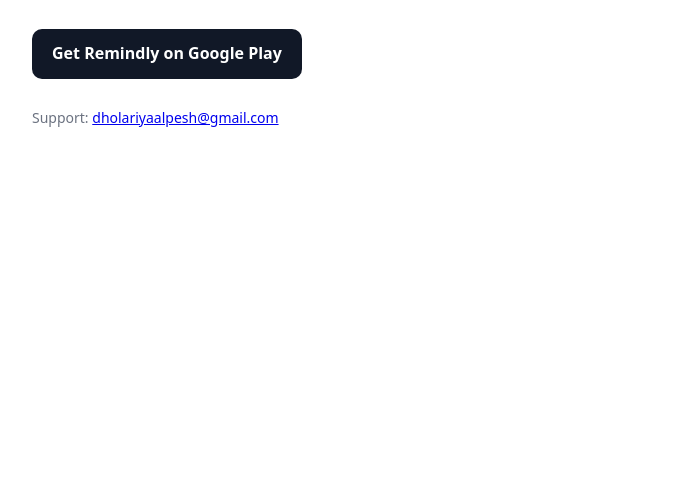
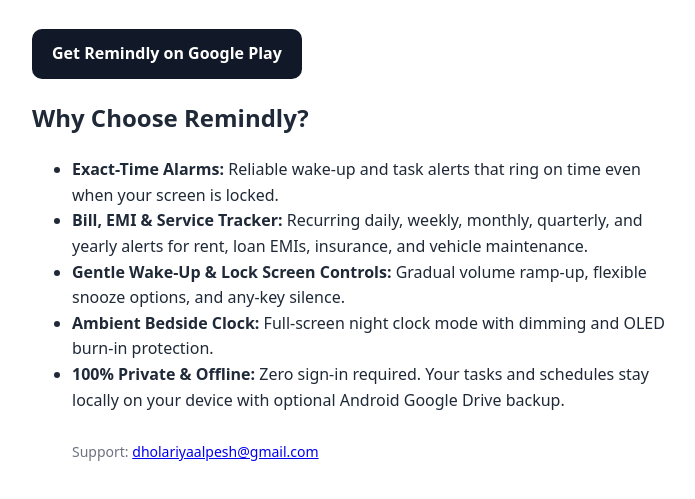
Before and after one commit to dholariyaalpesh-cmd/dholariyaalpesh-cmd.github.io, a plain HTML site: page index.html in a window 1280 px wide. Shown: the part 169-668 px from the top of the page, without its empty margins (288-983 px from the left). Drawn offline with Linux system fonts and the light colour scheme.

Commit message:
Update index.html

```diff
--- a/index.html
+++ b/index.html
@@ -15,6 +15,13 @@
   <h1>Remindly: Alarm, Task &amp; To-Do</h1>
   <p>Reliable alarms with gentle gradual volume, smart snooze, recurring schedules, categories, and home screen widgets.</p>
   <a class="btn" href="https://play.google.com/store/apps/details?id=com.aistudio.remindly.alarm.todo">Get Remindly on Google Play</a>
+  <h2>Why Choose Remindly?</h2>
+    <ul>
+      <li><strong>Exact-Time Alarms:</strong> Reliable wake-up and task alerts that ring on time even when your screen is locked.</li>
+      <li><strong>Bill, EMI & Service Tracker:</strong> Recurring daily, weekly, monthly, quarterly, and yearly alerts for rent, loan EMIs, insurance, and vehicle maintenance.</li>
+      <li><strong>Gentle Wake-Up & Lock Screen Controls:</strong> Gradual volume ramp-up, flexible snooze options, and any-key silence.</li>
+      <li><strong>Ambient Bedside Clock:</strong> Full-screen night clock mode with dimming and OLED burn-in protection.</li>
+      <li><strong>100% Private & Offline:</strong> Zero sign-in required. Your tasks and schedules stay locally on your device with optional Android Google Drive backup.</li>
   <p class="muted">Support: <a href="mailto:dholariyaalpesh@gmail.com">dholariyaalpesh@gmail.com</a></p>
 </body>
 </html>
```
